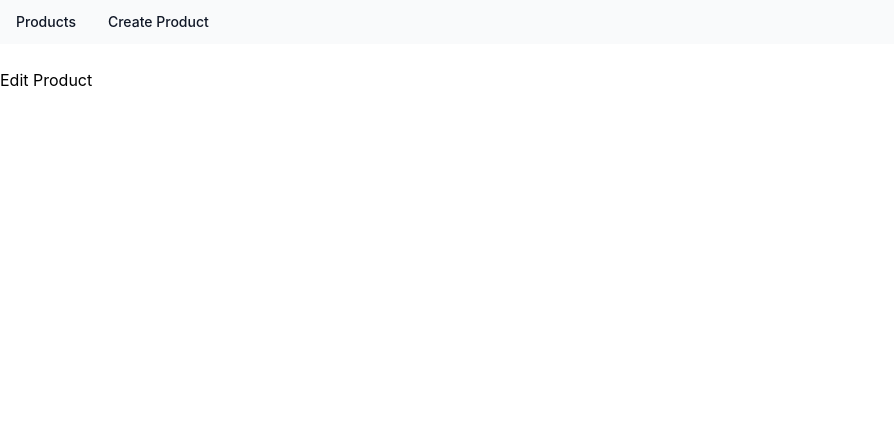
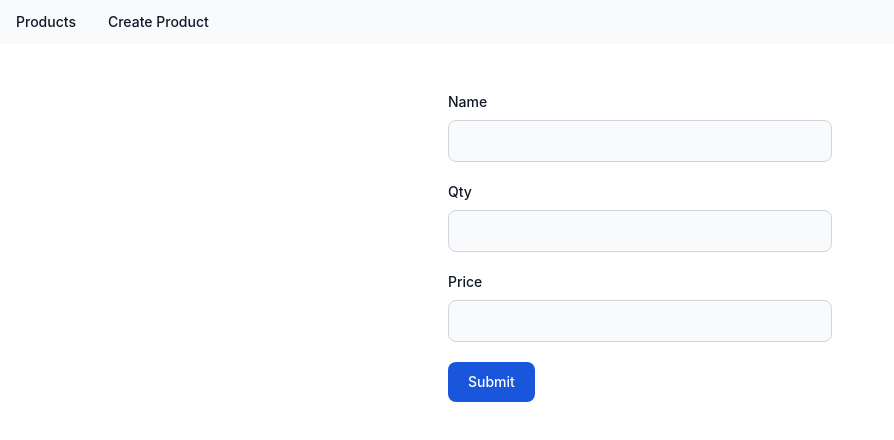
Before and after one commit to DinukaKaveen/Laravel-10-and-React-JS-REST-API, a React (Create React App) app in the folder frontend/: page /product/edit/1 in a window 1280 px wide. Shown: the top 440 px of the page, without its empty margins (0-894 px from the left). Built offline with nearby package versions, Linux system fonts and the light colour scheme; no server answers.

Commit message:
create edit product

```diff
--- a/frontend/src/pages/EditProduct.js
+++ b/frontend/src/pages/EditProduct.js
@@ -1,11 +1,110 @@
-import React from 'react'
+import React, { useEffect, useState } from "react";
+import axios from "axios";
+import { useParams } from "react-router-dom";
 
 function EditProduct() {
+  const { id } = useParams();
+
+  const [message, setMessage] = useState("");
+  const [name, setName] = useState("");
+  const [qty, setQty] = useState("");
+  const [price, setPrice] = useState("");
+
+  useEffect(() => {
+    loadProduct(id);
+  }, []);
+
+  const loadProduct = async (id) => {
+    const result = await axios.get(`http://localhost:8000/api/product/${id}`);
+    setName(result.data.product.name);
+    setQty(result.data.product.qty);
+    setPrice(result.data.product.price);
+  };
+
+  const Submit = async (e) => {
+    e.preventDefault();
+    const product = { name, qty, price };
+
+    await axios
+      .put(`http://localhost:8000/api/product/update/${id}`, product)
+      .then((res) => {
+        if (res.data.success) {
+          setMessage(res.data.message);
+        } else {
+          setMessage(res.data.message);
+        }
+      })
+      .catch((err) => {
+        console.log(err);
+      });
+  };
+
   return (
     <div>
-      Edit Product
+      <form className="max-w-sm mx-auto" onSubmit={(e) => Submit(e)}>
+
+        {message && <p>{message}</p>}<br/>
+
+        <div className="mb-5">
+          <label
+            htmlFor="name"
+            className="block mb-2 text-sm font-medium text-gray-900 dark:text-white"
+          >
+            Name
+          </label>
+          <input
+            type="text"
+            id="name"
+            name="name"
+            onChange={(e) => setName(e.target.value)}
+            value={name}
+            className="bg-gray-50 border border-gray-300 text-gray-900 text-sm rounded-lg focus:ring-blue-500 focus:border-blue-500 block w-full p-2.5 dark:bg-gray-700 dark:border-gray-600 dark:placeholder-gray-400 dark:text-white dark:focus:ring-blue-500 dark:focus:border-blue-500"
+            required
+          />
+        </div>
+        <div className="mb-5">
+          <label
+            htmlFor="qty"
+            className="block mb-2 text-sm font-medium text-gray-900 dark:text-white"
+          >
+            Qty
+          </label>
+          <input
+            type="number"
+            id="qty"
+            name="qty"
+            onChange={(e) => setQty(e.target.value)}
+            value={qty}
+            className="bg-gray-50 border border-gray-300 text-gray-900 text-sm rounded-lg focus:ring-blue-500 focus:border-blue-500 block w-full p-2.5 dark:bg-gray-700 dark:border-gray-600 dark:placeholder-gray-400 dark:text-white dark:focus:ring-blue-500 dark:focus:border-blue-500"
+            required
+          />
+        </div>
+        <div className="mb-5">
+          <label
+            htmlFor="price"
+            className="block mb-2 text-sm font-medium text-gray-900 dark:text-white"
+          >
+            Price
+          </label>
+          <input
+            type="text"
+            id="price"
+            name="price"
+            onChange={(e) => setPrice(e.target.value)}
+            value={price}
+            className="bg-gray-50 border border-gray-300 text-gray-900 text-sm rounded-lg focus:ring-blue-500 focus:border-blue-500 block w-full p-2.5 dark:bg-gray-700 dark:border-gray-600 dark:placeholder-gray-400 dark:text-white dark:focus:ring-blue-500 dark:focus:border-blue-500"
+            required
+          />
+        </div>
+        <button
+          type="submit"
+          className="text-white bg-blue-700 hover:bg-blue-800 focus:ring-4 focus:outline-none focus:ring-blue-300 font-medium rounded-lg text-sm w-full sm:w-auto px-5 py-2.5 text-center dark:bg-blue-600 dark:hover:bg-blue-700 dark:focus:ring-blue-800"
+        >
+          Submit
+        </button>
+      </form>
     </div>
-  )
+  );
 }
 
-export default EditProduct
+export default EditProduct;
```
